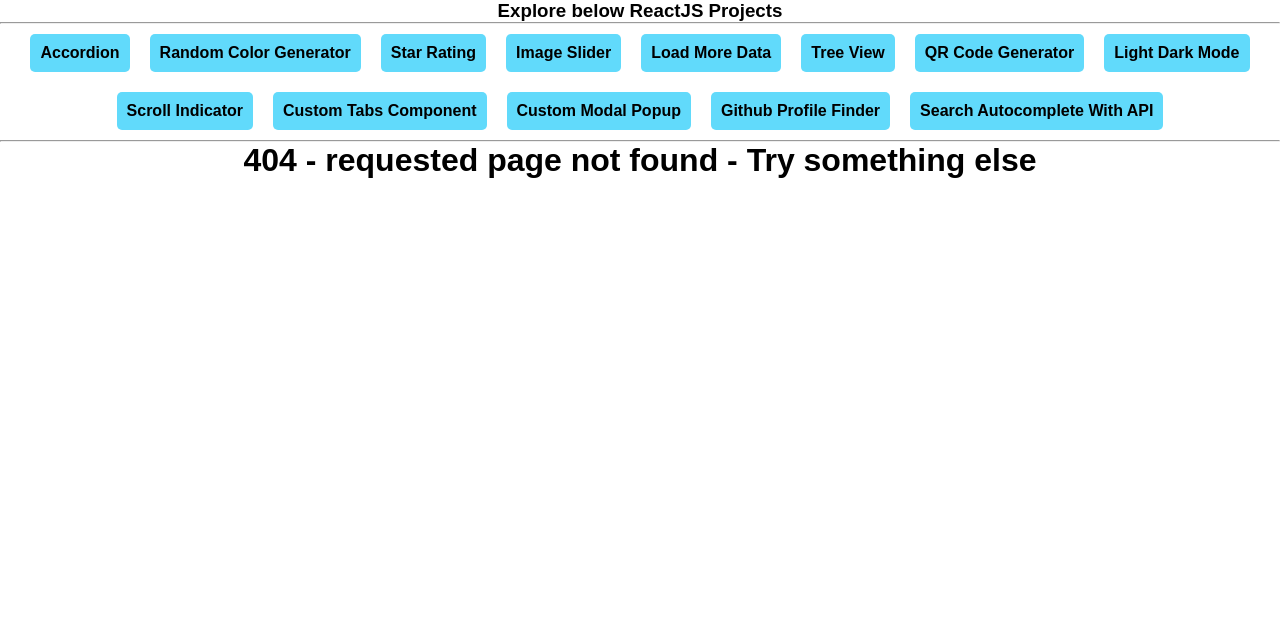
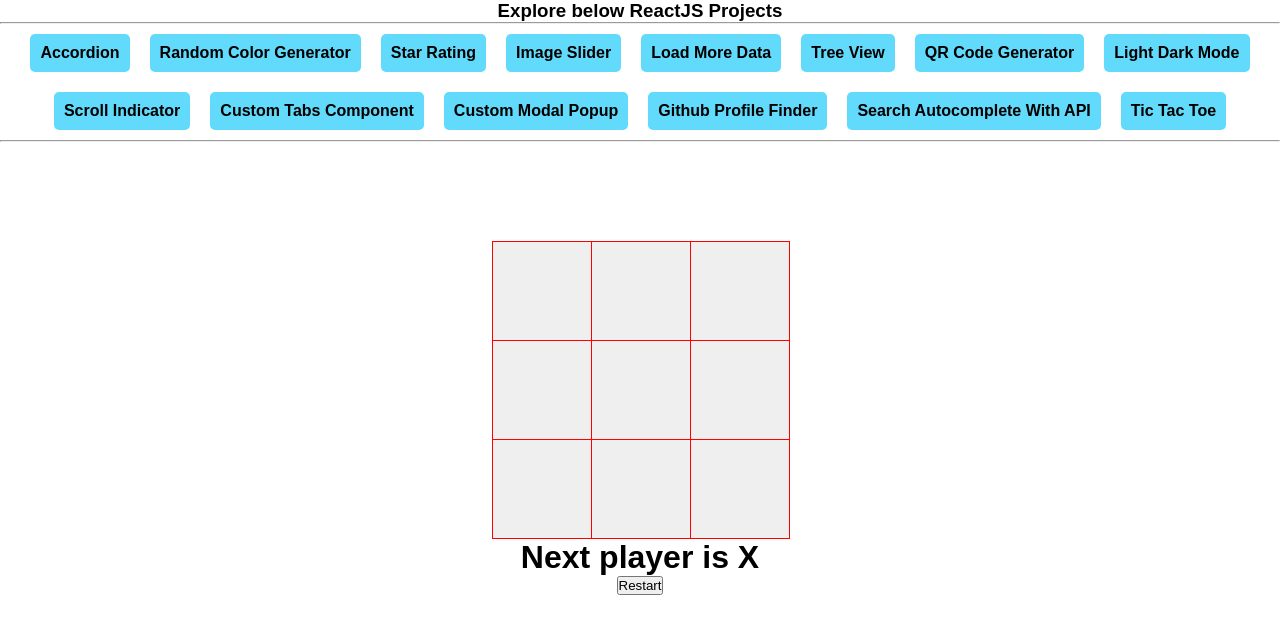
Before and after one commit to Jimi-Chhatrala/reactjs-25-projects, a React (Create React App) app: page /reactjs-25-projects/tic-tac-toe in a window 1280 px wide. Shown: the top 634 px of the page. Built offline with nearby package versions, Linux system fonts and the light colour scheme.

Commit message:
Deploy - 14 | Tic Tac Toe

```diff
--- a/src/App.js
+++ b/src/App.js
@@ -21,6 +21,7 @@
 import ModalTest from "./components/custom-modal-popup/modal-test";
 import GithubProfileFinder from "./components/github-profile-finder";
 import SearchAutoComplete from "./components/search-autocomplete-with-api";
+import TicTacToe from "./components/tic-tac-toe";
 
 function App() {
   return (
@@ -124,6 +125,12 @@
               path="reactjs-25-projects/search-autocomplete-with-api"
               element={<SearchAutoComplete />}
             />
+
+            {/* Tic Tac Toe */}
+            <Route
+              path="reactjs-25-projects/tic-tac-toe"
+              element={<TicTacToe />}
+            />
           </Route>
         </Routes>
       </BrowserRouter>
--- a/src/components/Links/data.js
+++ b/src/components/Links/data.js
@@ -64,6 +64,11 @@
     link: "search-autocomplete-with-api",
     label: "Search Autocomplete With API",
   },
+  {
+    id: "14",
+    link: "tic-tac-toe",
+    label: "Tic Tac Toe",
+  },
 ];
 
 export default data;
--- /dev/null
+++ b/src/components/tic-tac-toe/index.jsx
@@ -0,0 +1,90 @@
+import { useState } from "react";
+import "./style.css";
+import { useEffect } from "react";
+
+function Square({ value, onClick }) {
+  return (
+    <button className="square" onClick={onClick}>
+      {value}
+    </button>
+  );
+}
+
+export default function TicTacToe() {
+  const [squares, setSquares] = useState(Array(9).fill(""));
+  const [isXTurn, setIsXTrun] = useState(true);
+  const [status, setStatus] = useState("");
+
+  function getWinner(squares) {
+    const winningPatterns = [
+      [0, 1, 2],
+      [3, 4, 5],
+      [6, 7, 8],
+      [0, 3, 6],
+      [1, 4, 7],
+      [2, 5, 8],
+      [0, 4, 8],
+      [2, 4, 6],
+    ];
+
+    for (let i = 0; i < winningPatterns.length; i++) {
+      const [x, y, z] = winningPatterns[i];
+
+      if (
+        squares[x] &&
+        squares[x] === squares[y] &&
+        squares[x] === squares[z]
+      ) {
+        return squares[x];
+      }
+    }
+    return null;
+  }
+
+  function handleClick(getCurrentSquare) {
+    let cpySquares = [...squares];
+    if (getWinner(cpySquares) || cpySquares[getCurrentSquare]) return;
+    cpySquares[getCurrentSquare] = isXTurn ? "X" : "O";
+    setIsXTrun(!isXTurn);
+    setSquares(cpySquares);
+  }
+
+  function handleRestart() {
+    setIsXTrun(true);
+    setSquares(Array(9).fill(""));
+  }
+
+  useEffect(() => {
+    if (!getWinner(squares) && squares.every((item) => item !== "")) {
+      setStatus(`This is a draw ! Please restart the game`);
+    } else if (getWinner(squares)) {
+      setStatus(`Winner is ${getWinner(squares)}. Please restart the game.`);
+    } else {
+      setStatus(`Next player is ${isXTurn ? "X" : "O"}`);
+    }
+  }, [squares, isXTurn]);
+
+  console.log(squares);
+
+  return (
+    <div className="tic-tac-toe-container">
+      <div className="row">
+        <Square value={squares[0]} onClick={() => handleClick(0)} />
+        <Square value={squares[1]} onClick={() => handleClick(1)} />
+        <Square value={squares[2]} onClick={() => handleClick(2)} />
+      </div>
+      <div className="row">
+        <Square value={squares[3]} onClick={() => handleClick(3)} />
+        <Square value={squares[4]} onClick={() => handleClick(4)} />
+        <Square value={squares[5]} onClick={() => handleClick(5)} />
+      </div>
+      <div className="row">
+        <Square value={squares[6]} onClick={() => handleClick(6)} />
+        <Square value={squares[7]} onClick={() => handleClick(7)} />
+        <Square value={squares[8]} onClick={() => handleClick(8)} />
+      </div>
+      <h1>{status}</h1>
+      <button onClick={handleRestart}>Restart</button>
+    </div>
+  );
+}
--- /dev/null
+++ b/src/components/tic-tac-toe/style.css
@@ -0,0 +1,19 @@
+.tic-tac-toe-container {
+  display: flex;
+  flex-direction: column;
+  align-items: center;
+  margin-top: 100px;
+}
+
+.square {
+  border: 1px solid red;
+  float: left;
+  font-size: 40px;
+  height: 100px;
+  padding: 0px;
+  text-align: center;
+  width: 100px;
+  margin-right: -1px;
+  margin-top: -1px;
+  cursor: pointer;
+}
```
